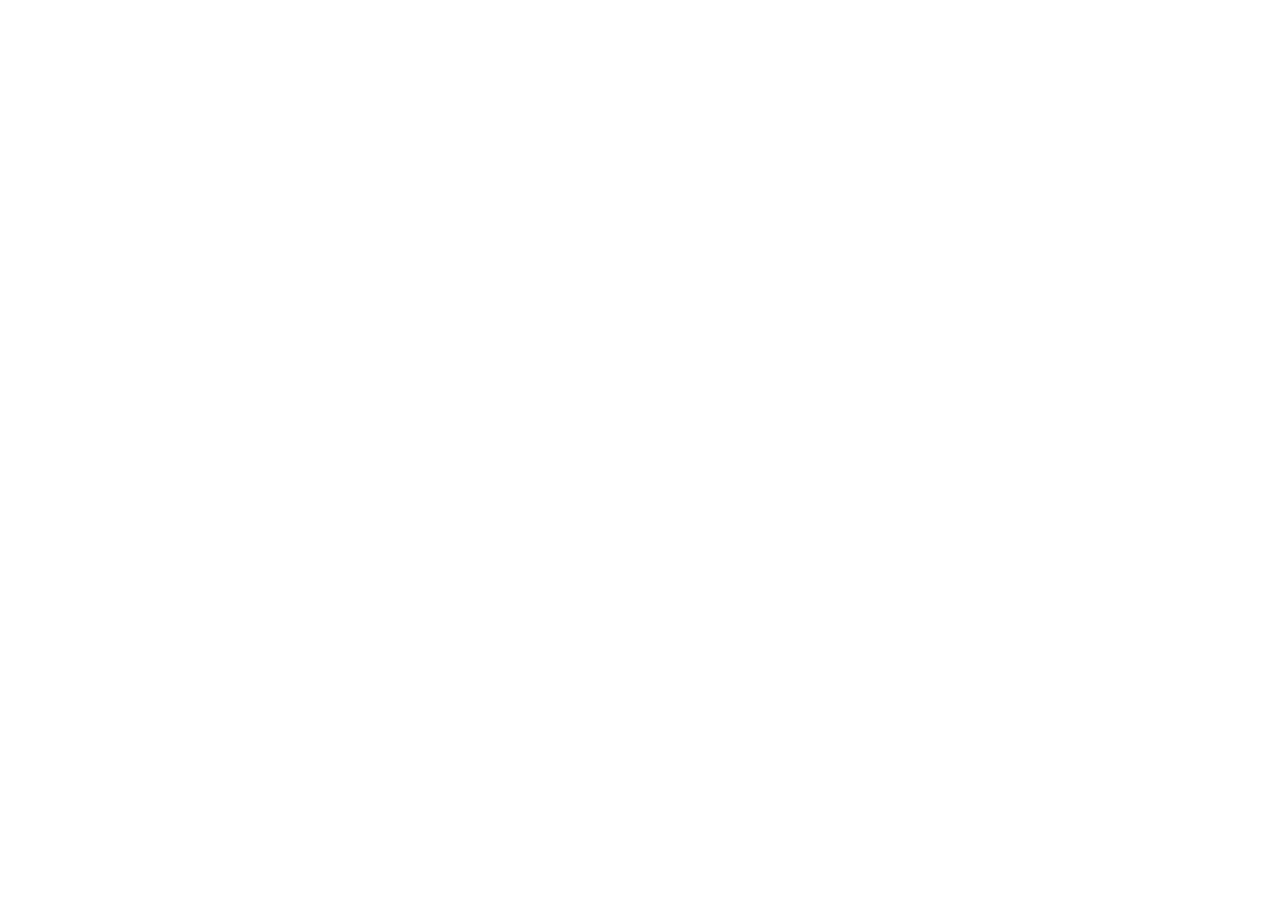
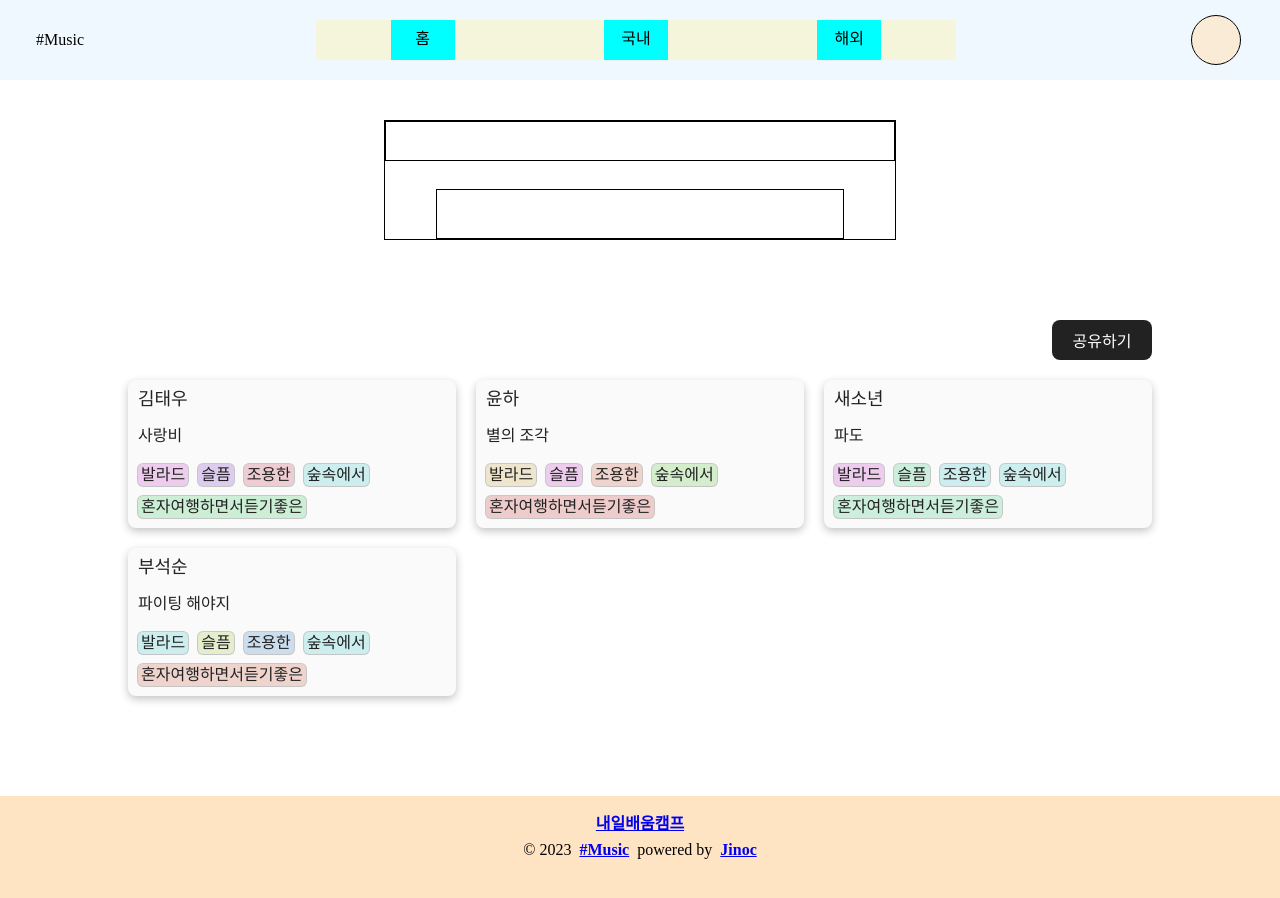
Before and after one commit to jinoc-git/re-lv-4, a React (Create React App) app: page /abroad in a window 1280 px wide. Before the commit this address had no page. Shown: the top 898 px of the page. Before the commit the page ends 800 px from the top, so only its background shows below. Built offline with nearby package versions, Linux system fonts and the light colour scheme; a web font is replaced by a local one.

Commit message:
Feat: internal, abroad 연결

```diff
--- /dev/null
+++ b/src/components/Abroad.jsx
@@ -0,0 +1,15 @@
+import React from 'react';
+import Layout from './layout/Layout';
+import SearchForm from './form/SearchForm';
+import Contents from './Contents/Contents';
+
+const Abroad = () => {
+  return (
+    <Layout>
+      <SearchForm />
+      <Contents />
+    </Layout>
+  );
+};
+
+export default Abroad;
--- a/src/components/Genre.jsx
+++ /dev/null
@@ -1,10 +0,0 @@
-import React from 'react'
-import Layout from './layout/Layout'
-
-const Genre = () => {
-  return (
-    <Layout>Genre</Layout>
-  )
-}
-
-export default Genre
--- /dev/null
+++ b/src/components/Internal.jsx
@@ -0,0 +1,15 @@
+import React from 'react'
+import Layout from './layout/Layout'
+import Contents from './Contents/Contents'
+import SearchForm from './form/SearchForm'
+
+const Internal = () => {
+  return (
+    <Layout>
+      <SearchForm />
+      <Contents />
+    </Layout>
+  )
+}
+
+export default Internal
--- a/src/components/header/Header.jsx
+++ b/src/components/header/Header.jsx
@@ -1,7 +1,9 @@
 import React from 'react';
+import { useNavigate } from 'react-router';
 import { styled } from 'styled-components';
 
 const Header = () => {
+  const navigate = useNavigate();
   return (
     <HeaderLayout>
       <LogoBox>
@@ -9,9 +11,9 @@
       </LogoBox>
       <Nav>
         <NavList>
-          <NavItem>홈</NavItem>
-          <NavItem>국내</NavItem>
-          <NavItem>해외</NavItem>
+          <NavItem onClick={() => navigate('/')}>홈</NavItem>
+          <NavItem onClick={() => navigate('/internal')}>국내</NavItem>
+          <NavItem onClick={() => navigate('/abroad')}>해외</NavItem>
         </NavList>
       </Nav>
       {/* lv5 준비 */}
--- a/src/pages/GenrePage.jsx
+++ b/src/pages/AbroadPage.jsx
@@ -1,16 +1,16 @@
 import React from 'react';
 import Header from '../components/header/Header';
+import Abroad from '../components/Abroad';
 import Footer from '../components/footer/Footer';
-import Genre from '../components/Genre';
 
-const GenrePage = () => {
+const AbroadPage = () => {
   return (
     <>
       <Header />
-      <Genre />
+      <Abroad />
       <Footer />
     </>
   );
 };
 
-export default GenrePage;
+export default AbroadPage;
--- /dev/null
+++ b/src/pages/InternalPage.jsx
@@ -0,0 +1,16 @@
+import React from 'react';
+import Header from '../components/header/Header';
+import Footer from '../components/footer/Footer';
+import Internal from '../components/Internal';
+
+const InternalPage = () => {
+  return (
+    <>
+      <Header />
+      <Internal />
+      <Footer />
+    </>
+  );
+};
+
+export default InternalPage;
--- a/src/shared/Router.js
+++ b/src/shared/Router.js
@@ -1,15 +1,17 @@
 import React from 'react';
 import { BrowserRouter, Route, Routes } from 'react-router-dom';
 import HomePage from '../pages/HomePage';
-import GenrePage from '../pages/GenrePage';
+import InternalPage from '../pages/InternalPage';
 import DetailPage from '../pages/DetailPage';
+import AbroadPage from '../pages/AbroadPage';
 
 const Router = () => {
   return (
     <BrowserRouter>
       <Routes>
         <Route path="/" element={<HomePage />} />
-        <Route path="/genre" element={<GenrePage />} />
+        <Route path="/internal" element={<InternalPage />} />
+        <Route path="/abroad" element={<AbroadPage />} />
         <Route path="/detail/:id" element={<DetailPage />} />
       </Routes>
     </BrowserRouter>
```
